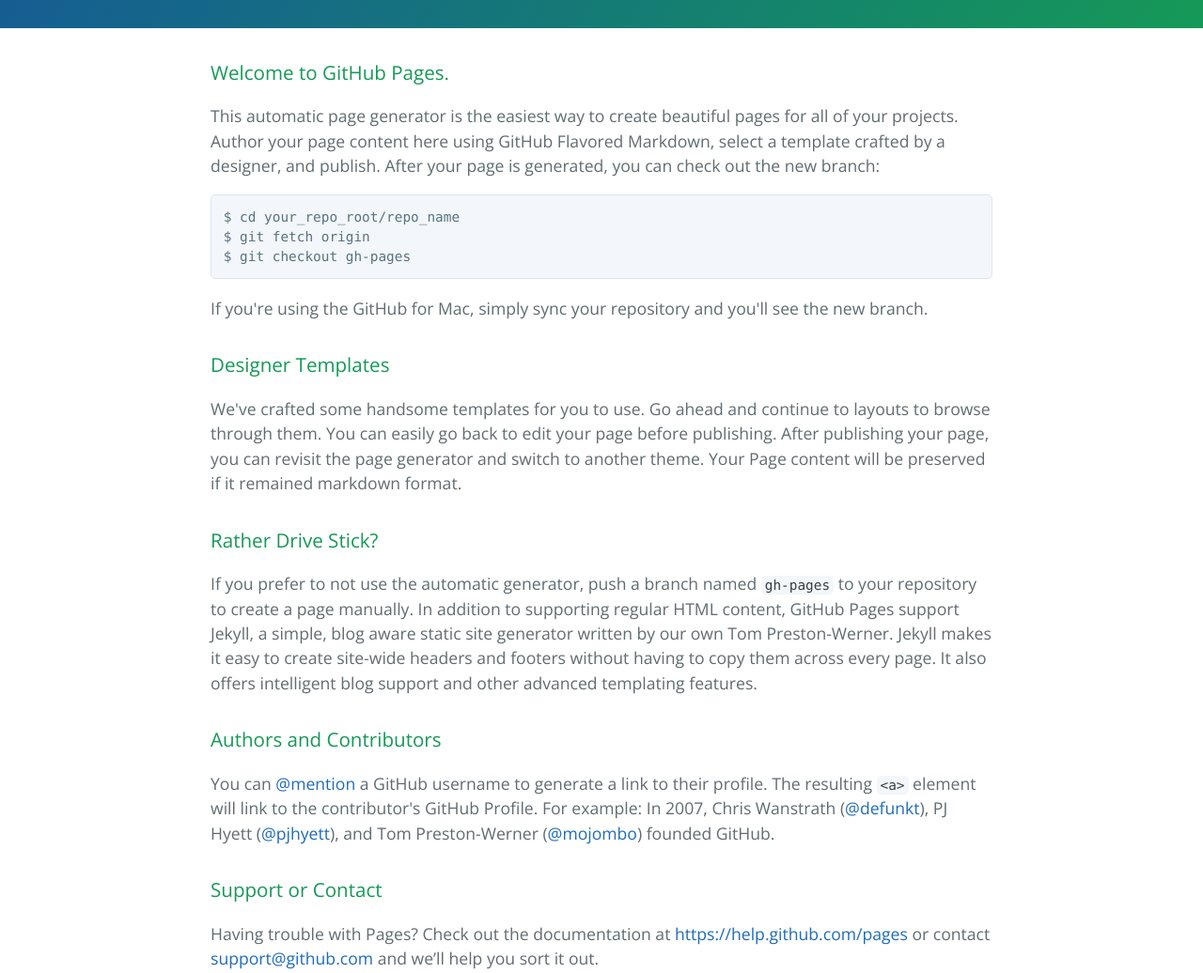
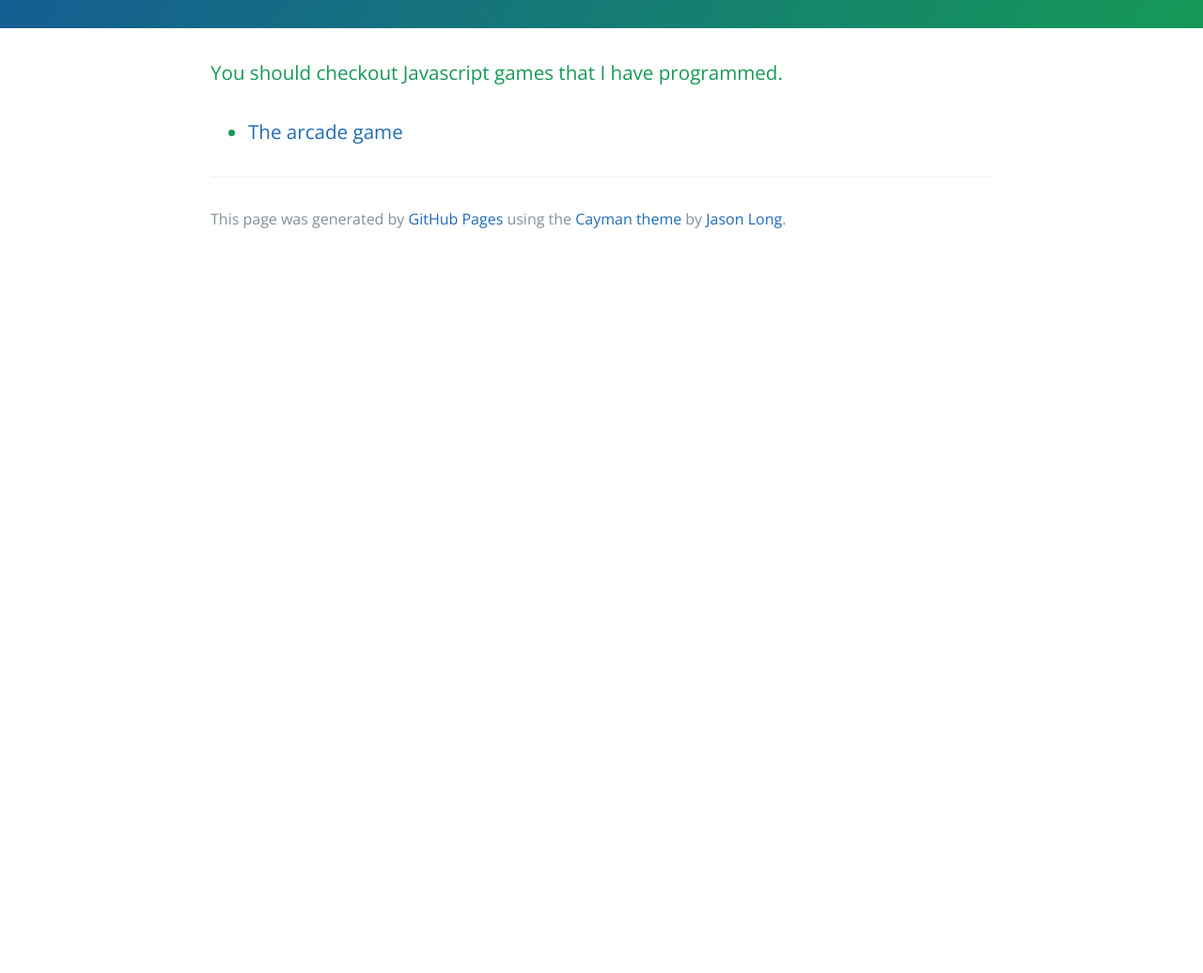
Before and after one commit to dinsaw/dinsaw.github.io, a plain HTML site: page index.html in a window 1280 px wide. Shown: the part 240-1276 px from the top of the page at 94% size. After the commit the page ends 800 px from the top, so only its background shows below. Drawn offline with nearby package versions, Linux system fonts and the light colour scheme.

Commit message:
Update index.html

```diff
--- a/index.html
+++ b/index.html
@@ -16,37 +16,11 @@
     </section>
 
     <section class="main-content">
-      <h3>
-<a id="welcome-to-github-pages" class="anchor" href="#welcome-to-github-pages" aria-hidden="true"><span class="octicon octicon-link"></span></a>Welcome to GitHub Pages.</h3>
 
-<p>This automatic page generator is the easiest way to create beautiful pages for all of your projects. Author your page content here using GitHub Flavored Markdown, select a template crafted by a designer, and publish. After your page is generated, you can check out the new branch:</p>
-
-<pre><code>$ cd your_repo_root/repo_name
-$ git fetch origin
-$ git checkout gh-pages
-</code></pre>
-
-<p>If you're using the GitHub for Mac, simply sync your repository and you'll see the new branch.</p>
-
-<h3>
-<a id="designer-templates" class="anchor" href="#designer-templates" aria-hidden="true"><span class="octicon octicon-link"></span></a>Designer Templates</h3>
-
-<p>We've crafted some handsome templates for you to use. Go ahead and continue to layouts to browse through them. You can easily go back to edit your page before publishing. After publishing your page, you can revisit the page generator and switch to another theme. Your Page content will be preserved if it remained markdown format.</p>
-
-<h3>
-<a id="rather-drive-stick" class="anchor" href="#rather-drive-stick" aria-hidden="true"><span class="octicon octicon-link"></span></a>Rather Drive Stick?</h3>
-
-<p>If you prefer to not use the automatic generator, push a branch named <code>gh-pages</code> to your repository to create a page manually. In addition to supporting regular HTML content, GitHub Pages support Jekyll, a simple, blog aware static site generator written by our own Tom Preston-Werner. Jekyll makes it easy to create site-wide headers and footers without having to copy them across every page. It also offers intelligent blog support and other advanced templating features.</p>
-
-<h3>
-<a id="authors-and-contributors" class="anchor" href="#authors-and-contributors" aria-hidden="true"><span class="octicon octicon-link"></span></a>Authors and Contributors</h3>
-
-<p>You can <a href="https://github.com/blog/821" class="user-mention">@mention</a> a GitHub username to generate a link to their profile. The resulting <code>&lt;a&gt;</code> element will link to the contributor's GitHub Profile. For example: In 2007, Chris Wanstrath (<a href="https://github.com/defunkt" class="user-mention">@defunkt</a>), PJ Hyett (<a href="https://github.com/pjhyett" class="user-mention">@pjhyett</a>), and Tom Preston-Werner (<a href="https://github.com/mojombo" class="user-mention">@mojombo</a>) founded GitHub.</p>
-
-<h3>
-<a id="support-or-contact" class="anchor" href="#support-or-contact" aria-hidden="true"><span class="octicon octicon-link"></span></a>Support or Contact</h3>
-
-<p>Having trouble with Pages? Check out the documentation at <a href="https://help.github.com/pages">https://help.github.com/pages</a> or contact <a href="mailto:support@github.com">support@github.com</a> and we’ll help you sort it out.</p>
+     <h3>You should checkout Javascript games that I have programmed.<h3>
+       <ul>
+         <li><a href="/jsgames/arcade-game.html">The arcade game</a></li>
+       </ul>
 
       <footer class="site-footer">
 
```
